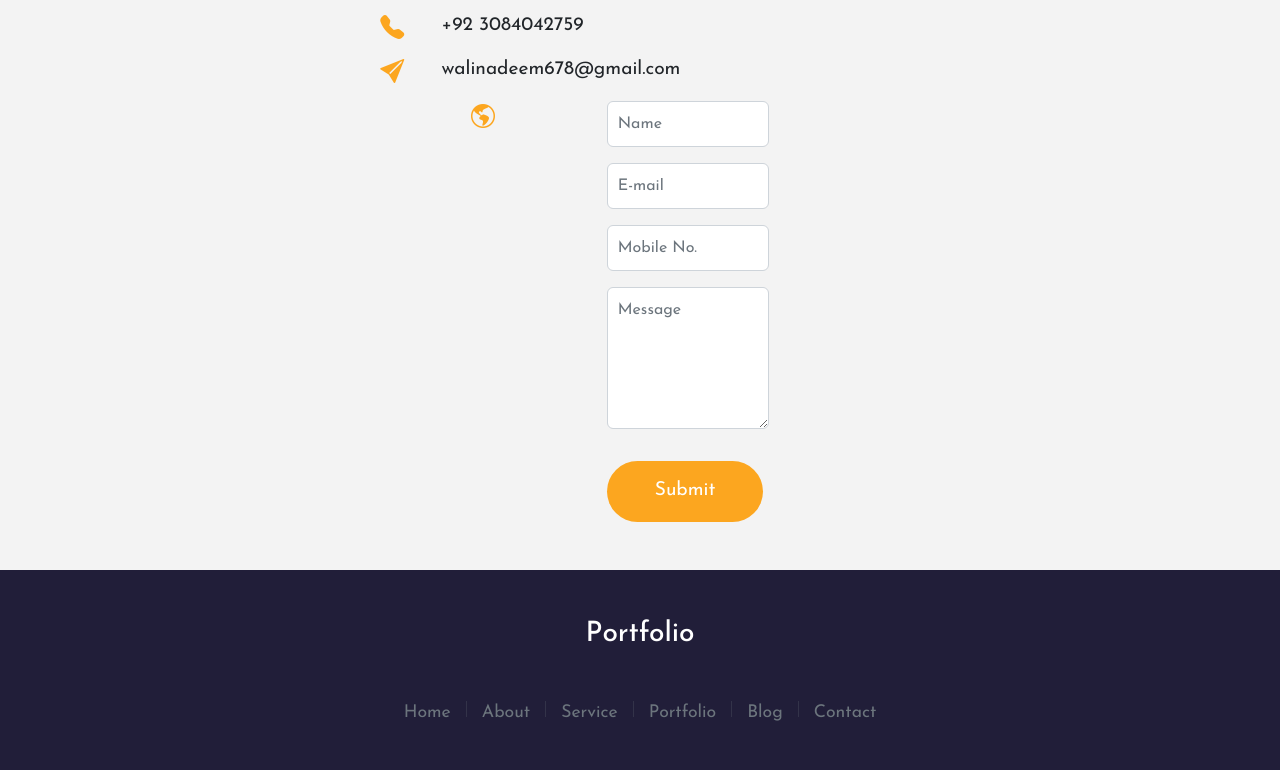
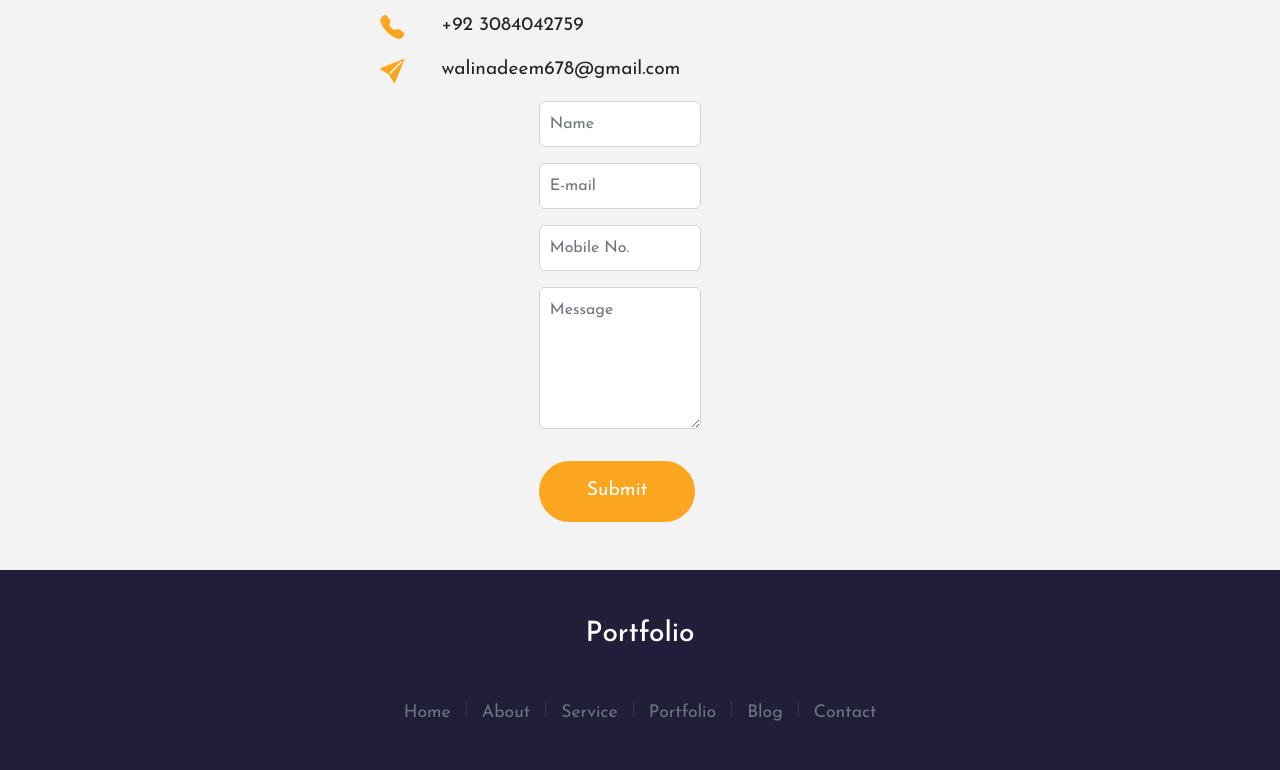
Before and after one commit to waliahamd/portfolia, a plain HTML site: page index.html in a window 1280 px wide. Shown: the part 4267-5037 px from the top of the page. Drawn offline with nearby package versions, Linux system fonts and the light colour scheme.

Commit message:
Update index.html

```diff
--- a/index.html
+++ b/index.html
@@ -779,9 +779,6 @@
             </div>
           </div>
           <div class="row justify-content-evenly">
-            <div class="col-1">
-              <i class="bi bi-globe-americas"></i>
-            </div>
 
         <div class="col-md-5 col-10 mt-3 mt-md-0" data-aos="slide-left">
           <div class="contact-form">
```
